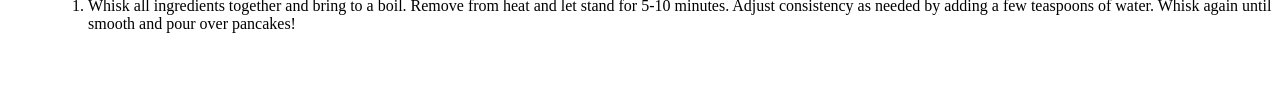
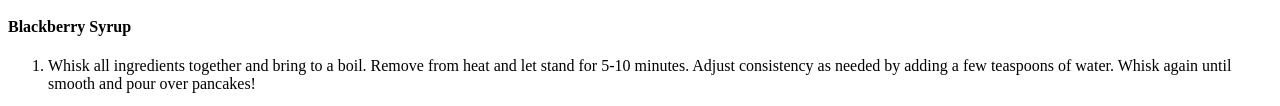
Before and after one commit to peterahn8/odin-recipes, a plain HTML site: page recipes/lemonpancakeswithblackberrysyrup.html in a window 1280 px wide. Shown: the part 1941-2047 px from the top of the page. Before the commit the page ends 1990 px from the top, so only its background shows below. Drawn offline with Linux system fonts and the light colour scheme.

Commit message:
Fix closing tag

```diff
--- a/recipes/lemonpancakeswithblackberrysyrup.html
+++ b/recipes/lemonpancakeswithblackberrysyrup.html
@@ -30,12 +30,14 @@
         <li>3/4 cup powdered sugar</li>
         <li>1 tbs. honey</li>
         <li>2 tbs. water</li>
+    </ul>
     <h3>Steps</h3>
     <h4>Lemon Pancakes</h4>
     <ol>
         <li>In a small bowl, rub the lemon zest into the granulated sugar until fragrant. In a large bowl, whisk together the egg, buttermilk and butter. Add the flour, sugar, baking powder, baking soda and salt. Stir until just combined. The batter will be a bit lumpy…make sure not to overmix.</li>
         <li>Heat a nonstick griddle pan over medium heat. Add 1/4 cup of batter to the pan and cook a few minutes on both sides, until just lightly golden brown. Place cooked pancakes on an oven proof plate and let rest in a 200 degree oven while you fry the rest of the pancakes. Makes about 6-8 pancakes.</li>
     </ol>
+    <h4>Blackberry Syrup</h4>
     <ol>
         <li>Whisk all ingredients together and bring to a boil. Remove from heat and let stand for 5-10 minutes. Adjust consistency as needed by adding a few teaspoons of water. Whisk again until smooth and pour over pancakes!</li>
     </ol>
```
